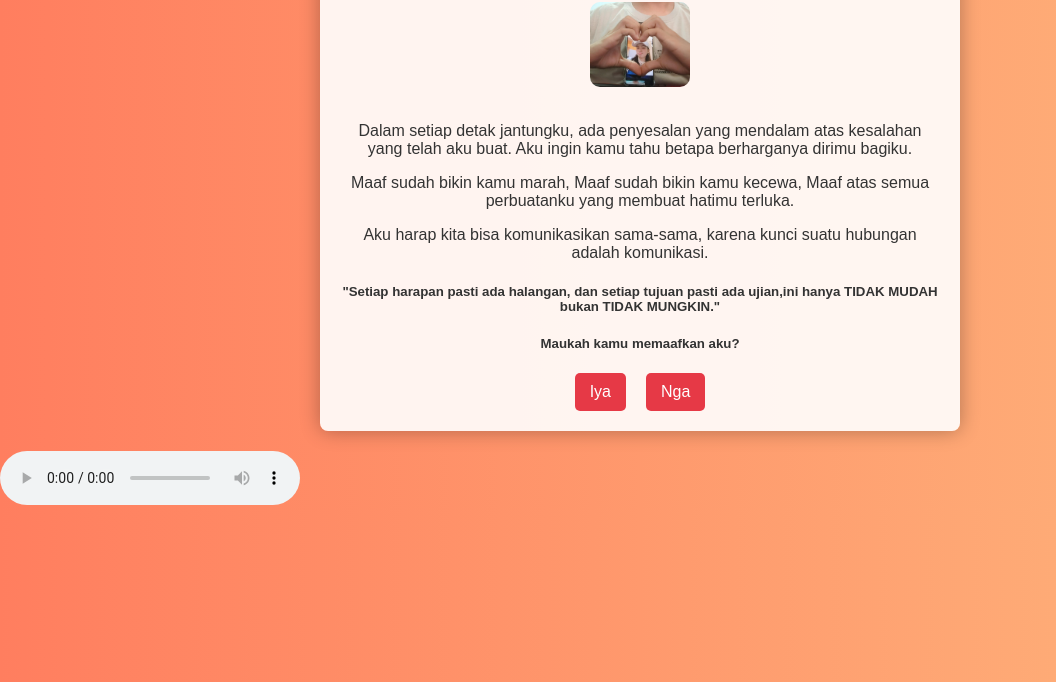
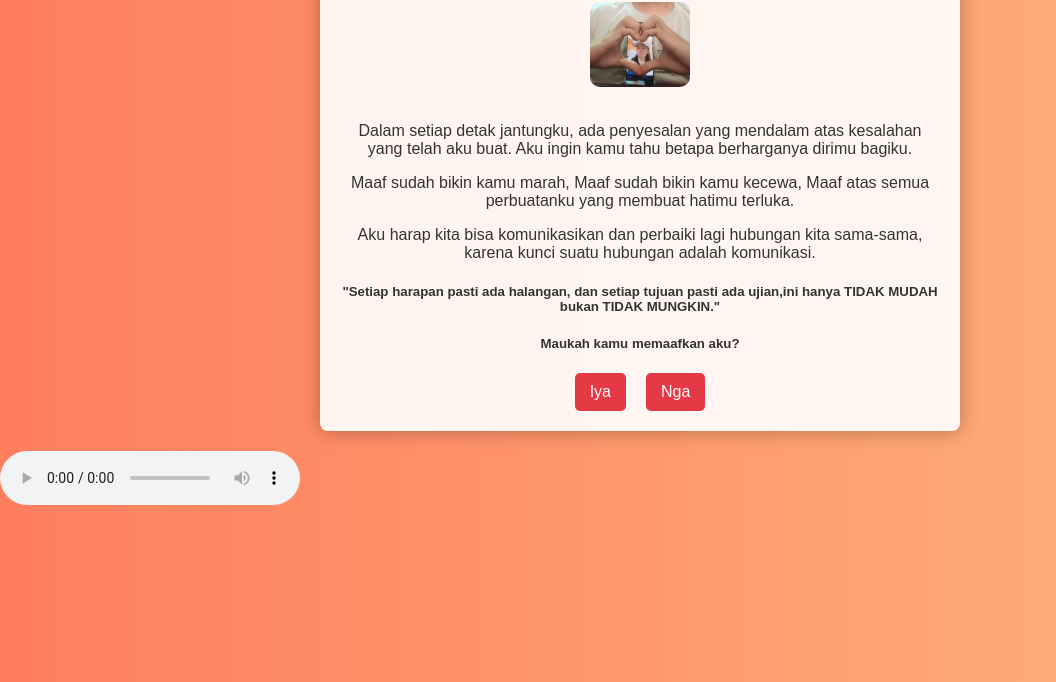
Before and after one commit to miyukiakira/Maaf, a plain HTML site: page index.html in a window 1280 px wide. Shown: the part 118-800 px from the top of the page, without its empty margins (0-1056 px from the left). Drawn offline with Linux system fonts and the light colour scheme.

Commit message:
index.html

```diff
--- a/index.html
+++ b/index.html
@@ -15,7 +15,7 @@
         </div>
         <p>Dalam setiap detak jantungku, ada penyesalan yang mendalam atas kesalahan yang telah aku buat. Aku ingin kamu tahu betapa berharganya dirimu bagiku.</p>
         <p>Maaf sudah bikin kamu marah, Maaf sudah bikin kamu kecewa, Maaf atas semua perbuatanku yang membuat hatimu terluka.</p>
-        <p>Aku harap kita bisa komunikasikan sama-sama, karena kunci suatu hubungan adalah komunikasi.</p>
+        <p>Aku harap kita bisa komunikasikan dan perbaiki lagi hubungan kita sama-sama, karena kunci suatu hubungan adalah komunikasi.</p>
         <h5>"Setiap harapan pasti ada halangan, dan setiap tujuan pasti ada ujian,ini hanya TIDAK MUDAH bukan TIDAK MUNGKIN."</h5>
         <p></p>
         <h5>Maukah kamu memaafkan aku?</h5>
```
